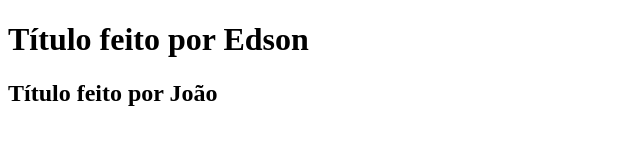
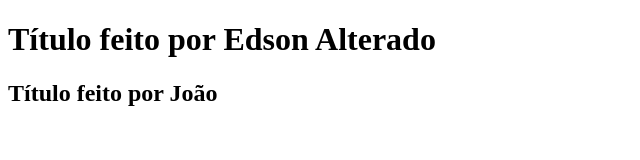
Before and after one commit to Edson468/Git---Github, a plain HTML site: page index.html in a window 1280 px wide. Shown: the whole page, without its empty margins (0-640 px from the left). Drawn offline with Linux system fonts and the light colour scheme.

Commit message:
Título 01 alterado por Edson

```diff
--- a/index.html
+++ b/index.html
@@ -7,7 +7,7 @@
 </head>
 <body>
 
-    <h1>Título feito por Edson</h1>
+    <h1>Título feito por Edson Alterado</h1>
     <h2>Título feito por João</h2>
 
 </body>
```
